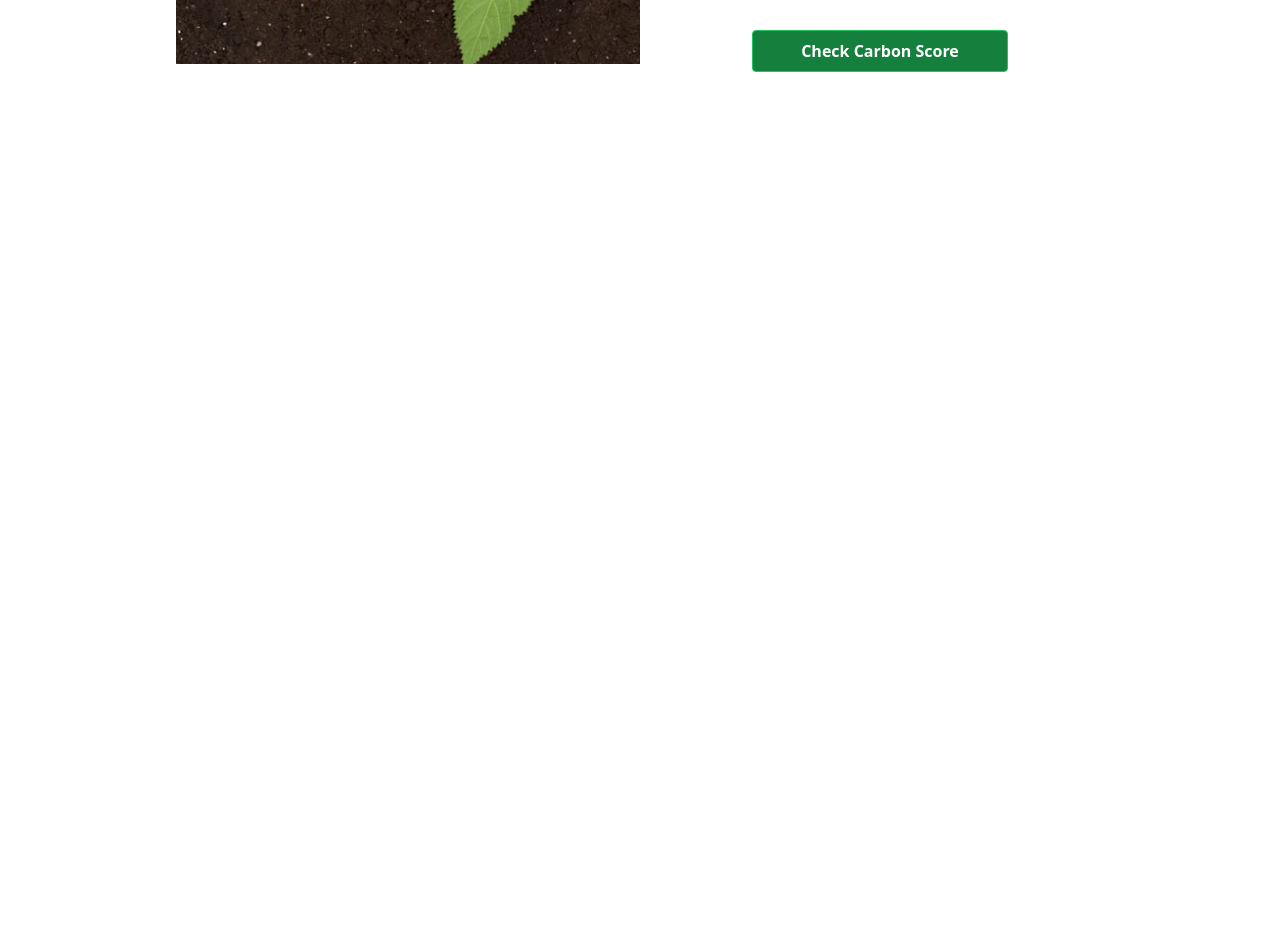
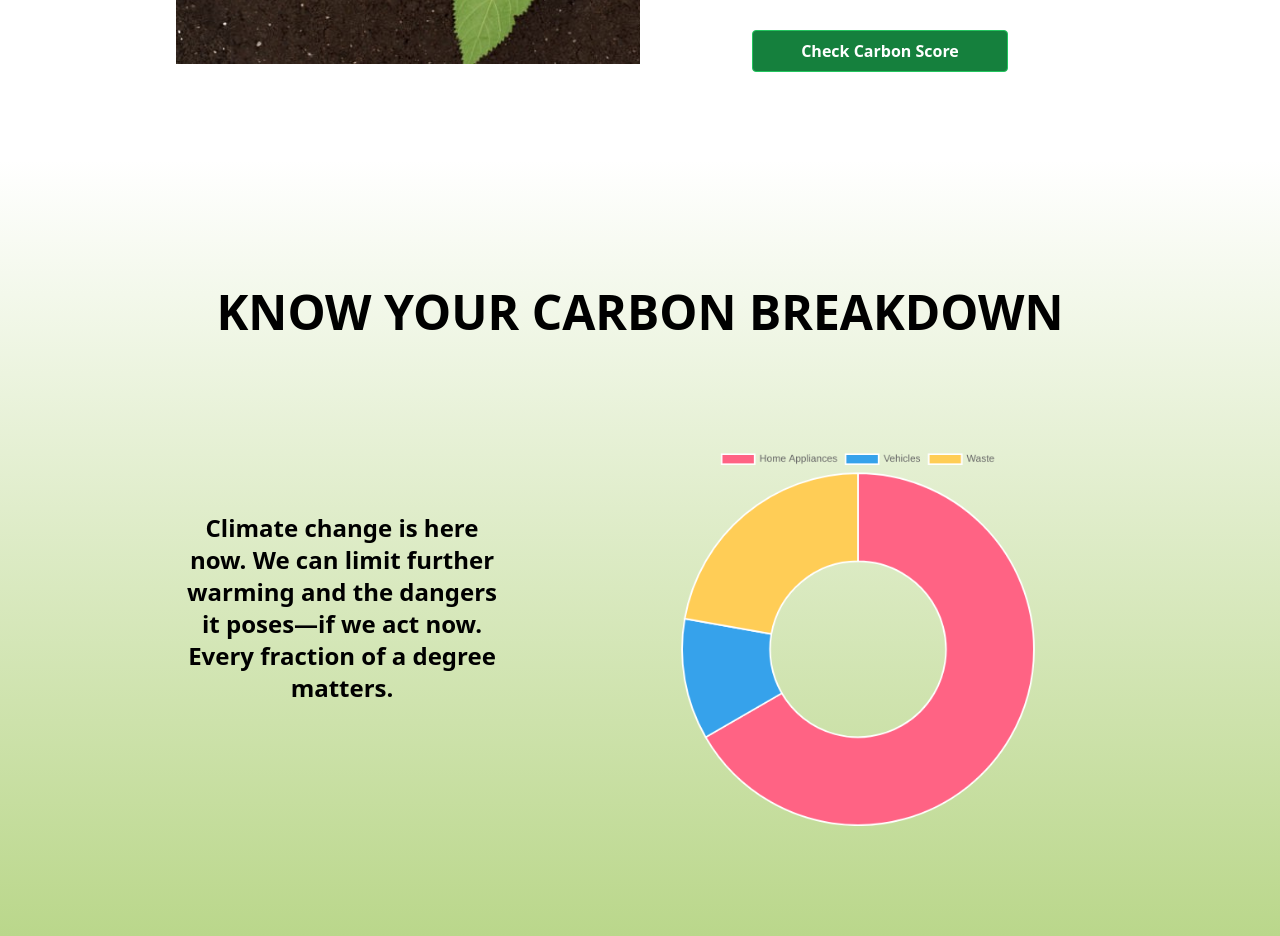
Before and after one commit to omkar3602/carbon-score-predictor, a Django app: template mainapp/templates/mainapp/home.html in a window 1280 px wide. Shown: the part 1106-2042 px from the top of the page. Before the commit the page ends 1178 px from the top, so only its background shows below. Run offline with Django 3.2, Linux system fonts and the light colour scheme; the template is opened without the code that fills it, so the values that code supplies are empty; some libraries are stand-ins or nearby versions.

Commit message:
add piechart

```diff
--- a/mainapp/templates/mainapp/home.html
+++ b/mainapp/templates/mainapp/home.html
@@ -45,5 +45,110 @@
 
   </div>
 
+  <div class="text-center " style="background-color:rgb(137,189,43);background:linear-gradient(0deg, rgb(186,215,139) 0%, white 100%);">
+    <h1 class="font-bold text-5xl pt-32">KNOW YOUR CARBON BREAKDOWN</h1>
+  <div class="pl-10 pb-14 flex relative justify-between h-[600px] overflow-hidden smooth-scroll flex flex-row gap-4 mx-28" >
+    <div class="p-6 flex flex-col justify-center items-center text-center">
+     <h2 class="font-semibold text-2xl text-black-200 font-roboto">Climate change is here now. We can limit further warming and the dangers it poses—if we act now.
+      Every fraction of a degree matters.</h2>
+    </div>
+
+
+      <div class="flex flex-1 h-56 md:h-auto object-cover w-1/2 m-5 mx-20 flex justify-center items-center " style="position: relative; height:70vh; width:90vw">
+        <canvas class="p-10 " id="chartDoughnut1"></canvas>
+      </div>
+
+  </div>
+  </div>
+
+
+
+
+
+  <script>
+    // const labelsBarChart = [
+    //   "Home Appliances",
+    //   "Vehicles",
+    //   "Waste",
+
+    // ];
+    // const dataBarChart = {
+    //   labels: labelsBarChart,
+    //   datasets: [
+    //     {
+    //       label: "Carbon score",
+    //       backgroundColor: "	hsl(0, 100%, 100%)",
+    //       borderColor: "hsl(147, 70%, 37%)",
+    //       data: [15, 10, 5],
+    //       borderWidth:1,
+    //     },
+    //   ],
+    // };
+
+    // const configBarChart = {
+    //   type: "doughnut",
+    //   data: dataBarChart,
+    //   options: {},
+    // };
+
+    // var chartBar = new Chart(
+    //   document.getElementById("chartBar"),
+    //   configBarChart
+    // );
+
+    function dynamicColors() {
+      var r = Math.floor(Math.random() * 255);
+      var g = Math.floor(Math.random() * 255);
+      var b = Math.floor(Math.random() * 255);
+      return "rgba(" + r + "," + g + "," + b + ", 0.5)";
+    }
+
+    function poolColors(a) {
+      var pool = [];
+      for (i = 0; i < a; i++) {
+        pool.push(dynamicColors());
+      }
+      return pool;
+    }
+    const dataDoughnut1 = {
+    labels: [
+      "Home Appliances",
+      "Vehicles",
+      "Waste",
+
+    ],
+    datasets: [
+      {
+        label: "Carbon Score",
+        data: [300, 50, 100],
+      backgroundColor: [
+      'rgb(255, 99, 132)',
+      'rgb(54, 162, 235)',
+      'rgb(255, 205, 86)'
+    ],
+      hoverOffset: 4,
+     },
+    ],
+   };
+
+    const configDoughnut1 = {
+      type: "doughnut",
+      data: dataDoughnut1,
+      options: {aspectRatio: 1},
+    };
+
+    var chartBar = new Chart(
+      document.getElementById("chartDoughnut1"),
+      configDoughnut1
+    );
+
+    function updateChartType() {
+      // myChart.destroy();
+      const ic=document.getElementById("chartType");
+      const type=ic.options[ic.selectedIndex].text;
+      console.log(type);
+      chartBar.update();
+    };
+  </script>
 
  {% endblock content %}
```
